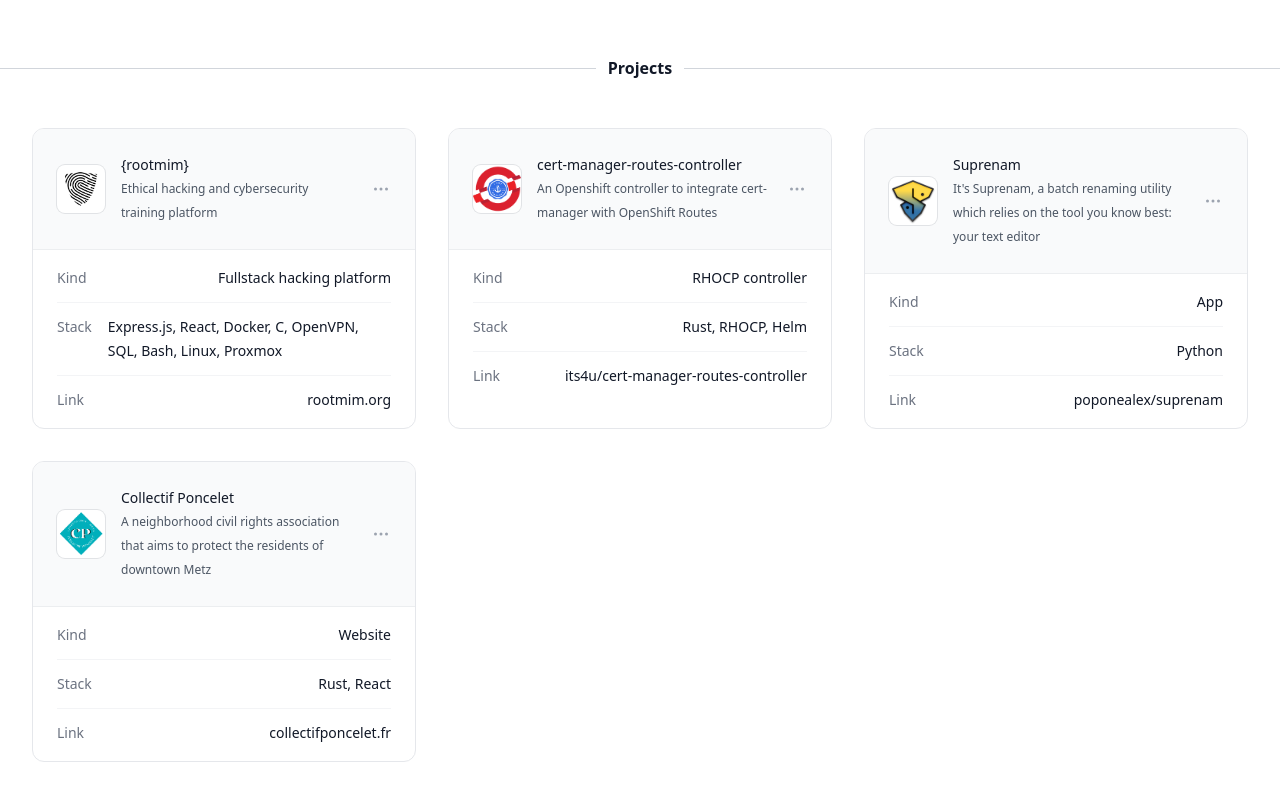
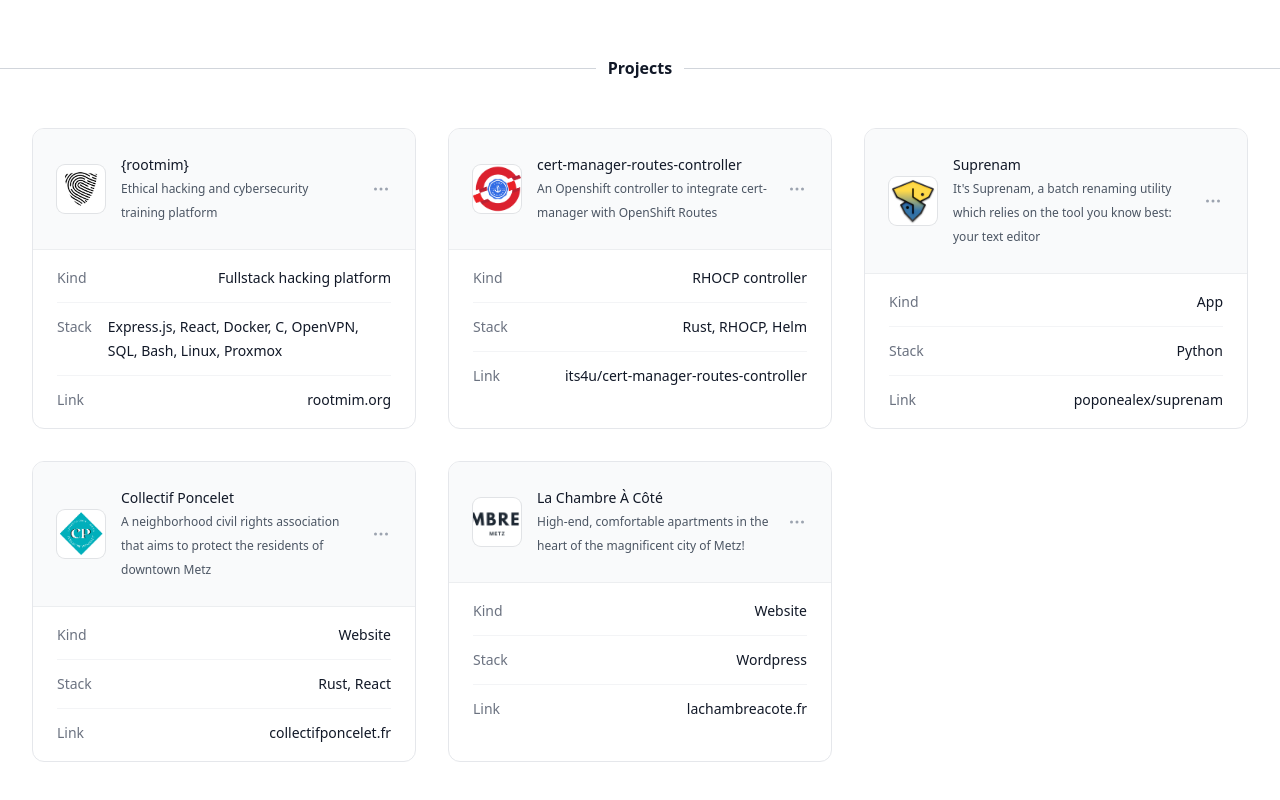
Before and after one commit to poponealex/poponealex.github.io, a React (Vite) app: page / in a window 1280 px wide. Shown: the part 704-1504 px from the top of the page. Built offline with nearby package versions, Linux system fonts and the light colour scheme.

Commit message:
Add LCAC project

```diff
--- a/src/components/ProjectList.jsx
+++ b/src/components/ProjectList.jsx
@@ -49,6 +49,18 @@ const projects = [
       url: "https://www.collectifponcelet.fr",
     },
     stack: "Rust, React",
+  },
+  {
+    name: "La Chambre À Côté",
+    kind: "Website",
+    short_description:
+      "High-end, comfortable apartments in the heart of the magnificent city of Metz!",
+    imageUrl: "/logo-lcac.png",
+    link: {
+      short: "lachambreacote.fr",
+      url: "https://www.lachambreacote.fr",
+    },
+    stack: "Wordpress",
   },
 ];
 
```
Also changed, not shown: public/logo-lcac.png (added).
